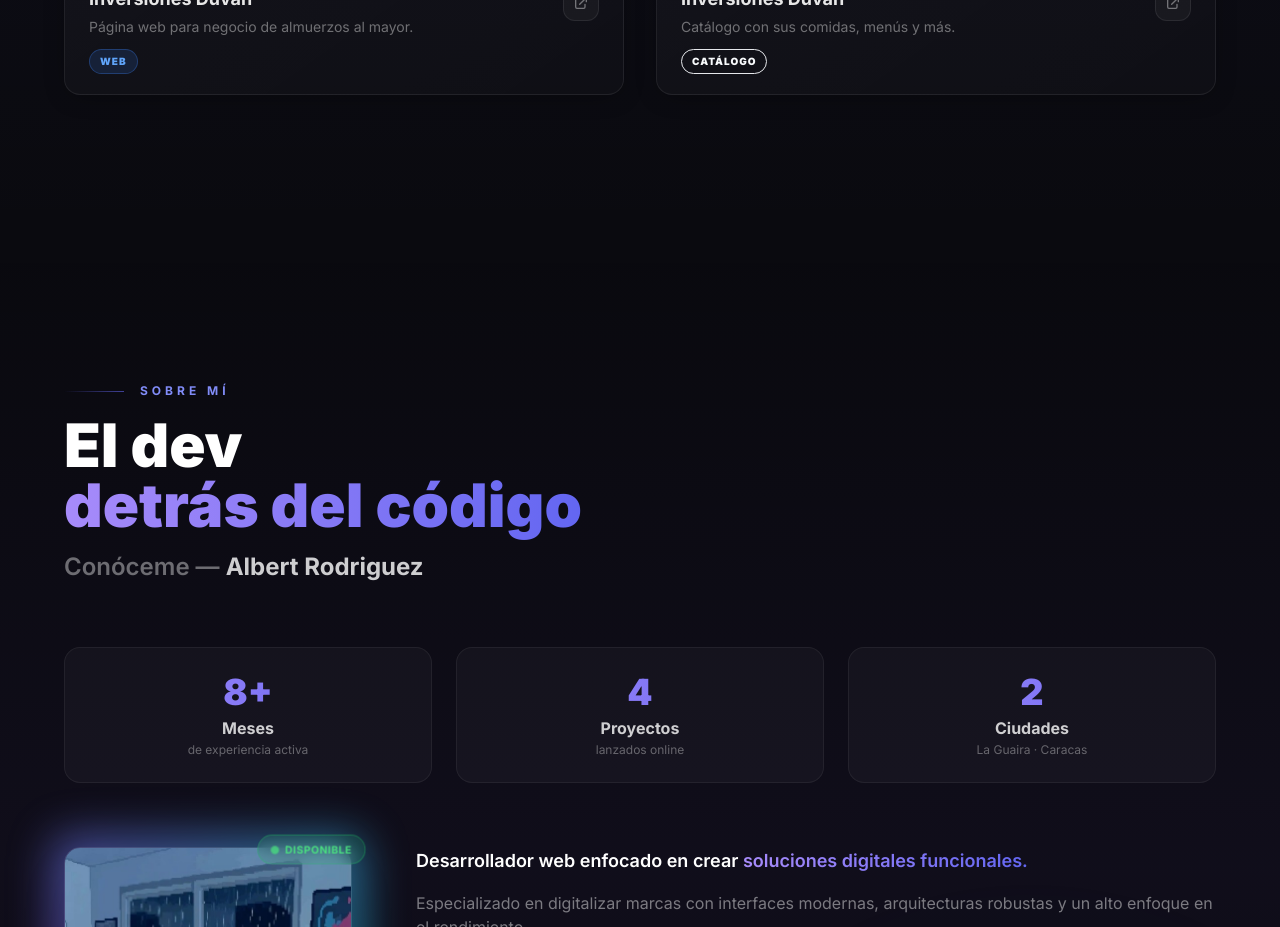
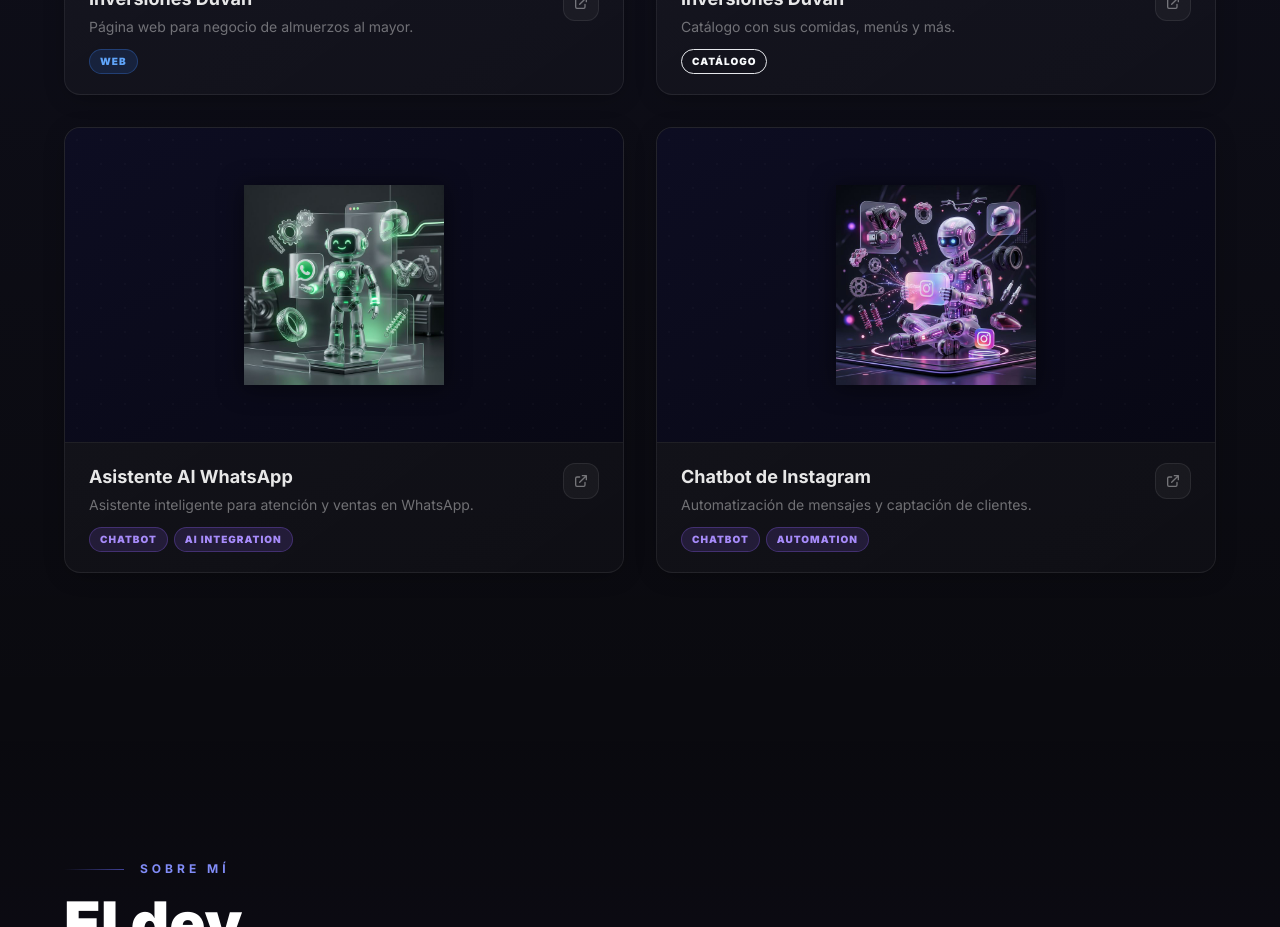
Before and after one commit to lauhernandez1818-dot/portafolio-albert, a React (Vite) app: page / in a window 1280 px wide. Shown: the part 2280-3207 px from the top of the page. Built offline with nearby package versions, Linux system fonts and the light colour scheme.

Commit message:
feat: add whatsapp and instagram chatbot projects to portfolio

```diff
--- a/src/components/ProjectDetailModal.jsx
+++ b/src/components/ProjectDetailModal.jsx
@@ -270,6 +270,7 @@ export default function ProjectDetailModal({ project, onClose }) {
               className="flex flex-col sm:flex-row gap-3 pt-1"
             >
               {/* GitHub – ghost */}
+              {project.githubUrl && (
                 <a
                   href={project.githubUrl}
                   target="_blank"
@@ -291,6 +292,7 @@ export default function ProjectDetailModal({ project, onClose }) {
                   <GithubIcon />
                   Ver código
                 </a>
+              )}
 
               {/* Live – gradient accent */}
               <a
@@ -311,7 +313,7 @@ export default function ProjectDetailModal({ project, onClose }) {
                   style={{ background: "linear-gradient(90deg, transparent, rgba(255,255,255,0.12), transparent)", transform: "skewX(-20deg)" }}
                 />
                 <ExternalIcon />
-                {isCatalog ? "Ver catálogo" : "Ver sitio web"}
+                {isCatalog ? "Ver catálogo" : project.isChatbot ? "Probar el bot" : "Ver sitio web"}
               </a>
             </motion.div>
           </div>
--- a/src/data/projects.js
+++ b/src/data/projects.js
@@ -72,4 +72,40 @@ export const projects = [
       "Ideal para redes y negocios locales",
     ],
   },
+  {
+    id: 5,
+    name: "Asistente AI WhatsApp",
+    desc: "Asistente inteligente para atención y ventas en WhatsApp.",
+    tags: ["Chatbot", "AI Integration"],
+    techs: ["Node.js", "GPT-4", "WhatsApp API", "Excel"],
+    image: "/whatsapp_bot.webp",
+    detail:
+      "Desarrollo de un asistente virtual que automatiza la atención al cliente utilizando la tecnología de GPT-4. Se conecta a una base de datos en Excel para consultar stock en tiempo real y guiar al usuario en su compra.",
+    webUrl: "https://wa.me/584220145277",
+    isChatbot: true,
+    highlights: [
+      "Consultas automáticas de inventario",
+      "Respuestas inteligentes con IA",
+      "Disponibilidad 24/7 para clientes",
+      "Fácil de actualizar vía Excel",
+    ],
+  },
+  {
+    id: 6,
+    name: "Chatbot de Instagram",
+    desc: "Automatización de mensajes y captación de clientes.",
+    tags: ["Chatbot", "Automation"],
+    techs: ["Node.js", "Instagram API", "Webhooks"],
+    image: "/instagram_bot.webp",
+    detail:
+      "Solución de respuesta automática para Instagram que utiliza palabras clave para enviar información de productos y precios al instante, mejorando el tiempo de respuesta y la retención de usuarios.",
+    webUrl: "https://www.instagram.com/motorepuestosguru/",
+    isChatbot: true,
+    highlights: [
+      "Respuestas rápidas programadas",
+      "Filtro por palabras clave",
+      "Conexión directa con catálogo",
+      "Optimización de ventas por DM",
+    ],
+  },
 ];
```
Also changed, not shown: public/instagram_bot.webp (added), public/whatsapp_bot.webp (added). Lines whose indentation alone changed are shown as unchanged.
